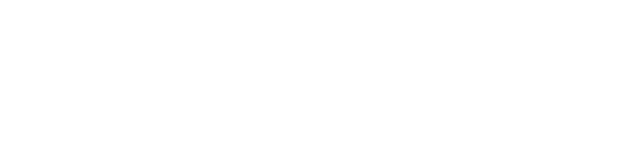
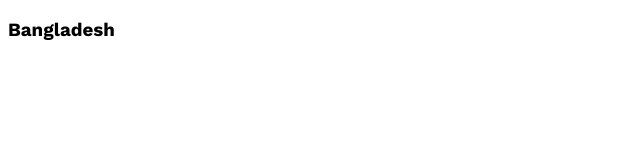
Before and after one commit to Shawon903/Module-10, a plain HTML site: page index.html in a window 1280 px wide. Shown: the whole page, without its empty margins (0-640 px from the left). Drawn offline with nearby package versions, Linux system fonts and the light colour scheme.

Commit message:
added google fonts

```diff
--- a/index.html
+++ b/index.html
@@ -5,10 +5,9 @@
     <meta name="viewport" content="width=device-width, initial-scale=1.0">
     <title>G3-Architects</title>
     <link rel="stylesheet" href="style/style.css">
-</head>
-<body>
+<bod class="work-sans-font">
     <header>
-
+        <h3>Bangladesh</h3>
     </header>
     <main>
 
--- a/style/style.css
+++ b/style/style.css
@@ -0,0 +1,8 @@
+@import url('https://fonts.googleapis.com/css2?family=Work+Sans:ital,wght@0,100..900;1,100..900&display=swap');
+
+.work-sans-font {
+  font-family: "Work Sans", sans-serif;
+  font-optical-sizing: auto;
+  font-weight: 400px;
+  font-style: normal;
+}
```
